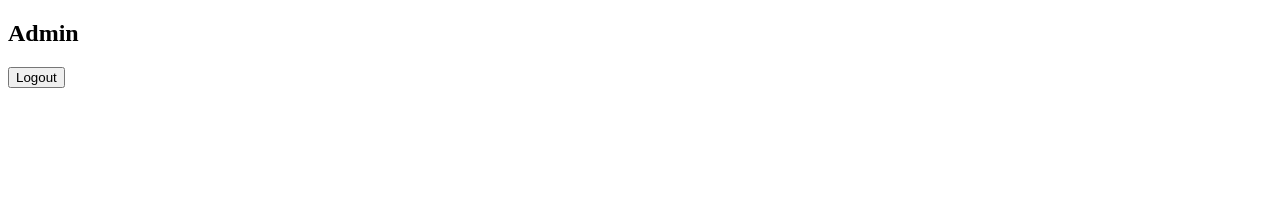
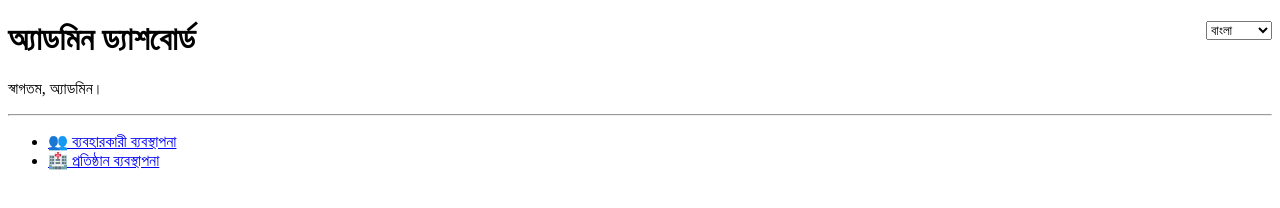
Before and after one commit to drmaw/digihealthmvp, a plain HTML site: page admin.html in a window 1280 px wide. Drawn offline with Linux system fonts and the light colour scheme.

Commit message:
Update admin.html

```diff
--- a/admin.html
+++ b/admin.html
@@ -1,19 +1,61 @@
 <!DOCTYPE html>
-<html>
+<html lang="bn">
+<head>
+  <meta charset="UTF-8" />
+  <title>অ্যাডমিন ড্যাশবোর্ড</title>
+</head>
 <body>
 
-<h2>Admin</h2>
-<button onclick="logout()">Logout</button>
+  <!-- Language Switch -->
+  <div style="float:right;">
+    <select id="langSwitch">
+      <option value="bn">বাংলা</option>
+      <option value="en">English</option>
+    </select>
+  </div>
 
-<script src="https://www.gstatic.com/firebasejs/9.23.0/firebase-app-compat.js"></script>
-<script src="https://www.gstatic.com/firebasejs/9.23.0/firebase-auth-compat.js"></script>
-<script src="https://www.gstatic.com/firebasejs/9.23.0/firebase-firestore-compat.js"></script>
-<script src="firebase.js"></script>
-<script type="module" src="app.js"></script>
+  <h1 id="title">অ্যাডমিন ড্যাশবোর্ড</h1>
 
-<script>
-  requirePermission("USER_READ");
-</script>
+  <p id="welcome">স্বাগতম, অ্যাডমিন।</p>
+
+  <hr>
+
+  <ul>
+    <li><a href="admin-users.html">👥 ব্যবহারকারী ব্যবস্থাপনা</a></li>
+    <li><a href="admin-organizations.html">🏥 প্রতিষ্ঠান ব্যবস্থাপনা</a></li>
+  </ul>
+
+  <script type="module">
+    // Basic language support (UI only for now)
+    const LANG = {
+      bn: {
+        title: "অ্যাডমিন ড্যাশবোর্ড",
+        welcome: "স্বাগতম, অ্যাডমিন।"
+      },
+      en: {
+        title: "Admin Dashboard",
+        welcome: "Welcome, Admin."
+      }
+    };
+
+    const langSwitch = document.getElementById("langSwitch");
+    const title = document.getElementById("title");
+    const welcome = document.getElementById("welcome");
+
+    function applyLang(lang) {
+      title.innerText = LANG[lang].title;
+      welcome.innerText = LANG[lang].welcome;
+      localStorage.setItem("lang", lang);
+    }
+
+    const savedLang = localStorage.getItem("lang") || "bn";
+    langSwitch.value = savedLang;
+    applyLang(savedLang);
+
+    langSwitch.addEventListener("change", () => {
+      applyLang(langSwitch.value);
+    });
+  </script>
 
 </body>
 </html>
```
